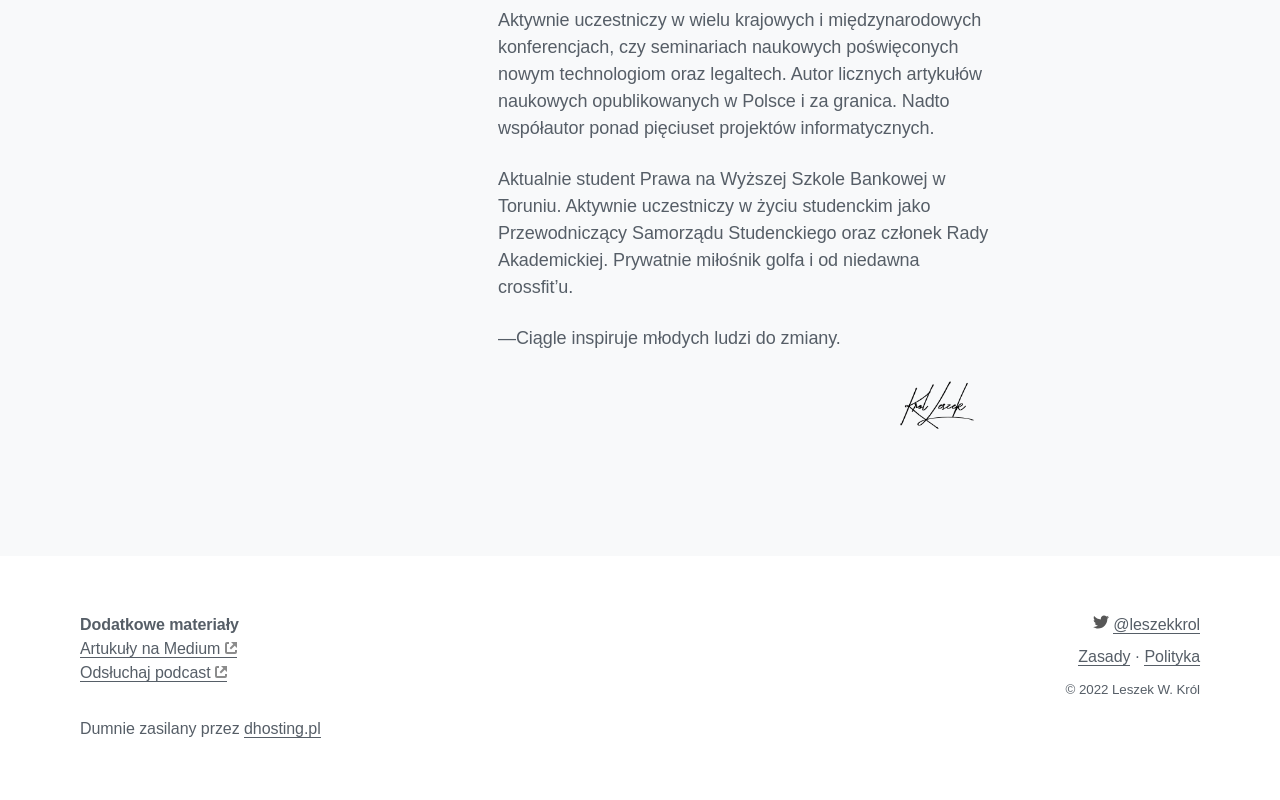
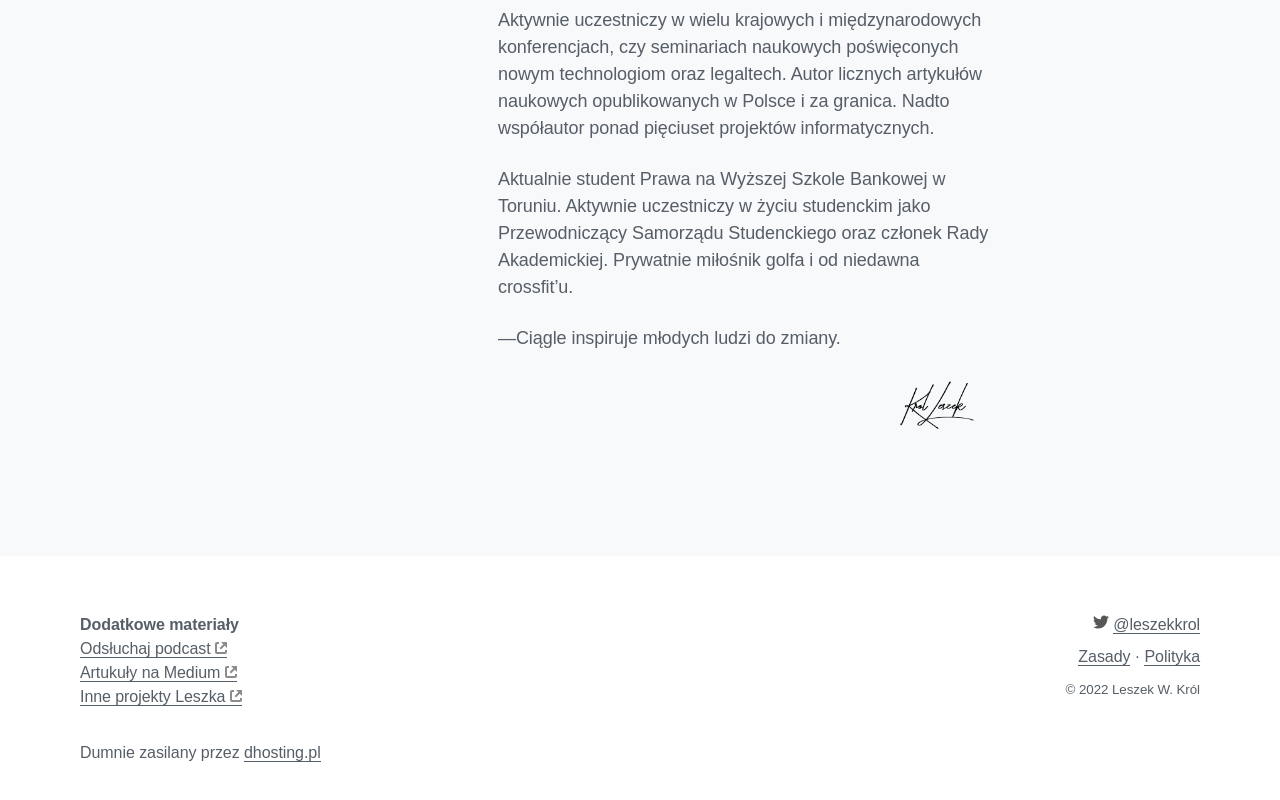
Before and after one commit to leszekkrol/skutecznyplan.pl, a Nuxt app: page / in a window 1280 px wide. Shown: the part 5656-6456 px from the top of the page. Built offline with nearby package versions, Linux system fonts and the light colour scheme.

Commit message:
:construction: Footer tweaks

```diff
--- a/assets/main.css
+++ b/assets/main.css
@@ -119,7 +119,7 @@ button:not(.button-link),
 .tl {text-align: left;}
 .tr {text-align: right;}
 
-.mb0 {margin-bottom: 0}
+.mb0 {margin-bottom: 0 !important}
 .mb1 {margin-bottom: 16px}
 .mt0 {margin-top: 0;}
 .mvhalf {margin-top: 8px;margin-bottom: 8px}
--- a/components/TheFooter.vue
+++ b/components/TheFooter.vue
@@ -3,18 +3,31 @@
     <div class="container container--wide cols">
       <div class="col col--two mb2 tl">
         <b>Dodatkowe materiały</b><br>
-        <a href="http://medium.com/@leszekkrol" target="_blank">
-          Artukuły na Medium <svg xmlns="http://www.w3.org/2000/svg" width="12" height="12"><g fill="#8c8c8c"><path d="M8.293 2.293L4.586 6 6 7.414l3.707-3.707L12 6V0H6l2.293 2.293z"></path><path d="M10 10H2V2h2V0H2a2 2 0 00-2 2v8a2 2 0 002 2h8a2 2 0 002-2V8h-2z"></path></g></svg>
-        </a><br>
-        <a href="https://anchor.fm/skuteczny-plan-podcast" target="_blank">
-          Odsłuchaj podcast <svg xmlns="http://www.w3.org/2000/svg" width="12" height="12"><g fill="#8c8c8c"><path d="M8.293 2.293L4.586 6 6 7.414l3.707-3.707L12 6V0H6l2.293 2.293z"></path><path d="M10 10H2V2h2V0H2a2 2 0 00-2 2v8a2 2 0 002 2h8a2 2 0 002-2V8h-2z"></path></g></svg>
-        </a>
-        <div class="mt2">Dumnie zasilany przez <a href="https://dhosting.pl/pp-leszekkrol" target="_blank">dhosting.pl</a></div>
+        <ul class="footer-list color-grey">
+          <li class="mb0">
+            <a href="https://anchor.fm/skuteczny-plan-podcast" target="_blank" title="Odsłuchaj podcast Skuteczny Plan na Anchor.fm lub Spotify">
+              Odsłuchaj podcast <svg xmlns="http://www.w3.org/2000/svg" width="12" height="12"><g fill="#8c8c8c"><path d="M8.293 2.293L4.586 6 6 7.414l3.707-3.707L12 6V0H6l2.293 2.293z"></path><path d="M10 10H2V2h2V0H2a2 2 0 00-2 2v8a2 2 0 002 2h8a2 2 0 002-2V8h-2z"></path></g></svg>
+            </a>
+          </li>
+          <li class="mb0">
+            <a href="http://medium.com/@leszekkrol" target="_blank" title="Skuteczny Plan Podcast na Medium">
+              Artukuły na Medium <svg xmlns="http://www.w3.org/2000/svg" width="12" height="12"><g fill="#8c8c8c"><path d="M8.293 2.293L4.586 6 6 7.414l3.707-3.707L12 6V0H6l2.293 2.293z"></path><path d="M10 10H2V2h2V0H2a2 2 0 00-2 2v8a2 2 0 002 2h8a2 2 0 002-2V8h-2z"></path></g></svg>
+            </a>
+          </li>
+          <li class="mb0">
+            <a href="http://linktr.ee/leszekkrol" target="_blank" title="Inne ciekawe projekty Leszek W. Król">
+              Inne projekty Leszka <svg xmlns="http://www.w3.org/2000/svg" width="12" height="12"><g fill="#8c8c8c"><path d="M8.293 2.293L4.586 6 6 7.414l3.707-3.707L12 6V0H6l2.293 2.293z"></path><path d="M10 10H2V2h2V0H2a2 2 0 00-2 2v8a2 2 0 002 2h8a2 2 0 002-2V8h-2z"></path></g></svg>
+            </a>
+          </li>
+        </ul>
+        <div class="mt2">Dumnie zasilany przez <a href="https://dhosting.pl/pp-leszekkrol" target="_blank" title="dhosting.pl wspiera podcast Skuteczny Plan prowadzony przez Leszek W. Król">dhosting.pl</a></div>
       </div>
       <div class="col col--two mb2 tr">
         <ul class="footer-list color-grey">
-          <li><svg xmlns="http://www.w3.org/2000/svg" width="16" height="16"><path d="M16 3c-.6.3-1.2.4-1.9.5.7-.4 1.2-1 1.4-1.8-.6.4-1.3.6-2.1.8-.6-.6-1.5-1-2.4-1-1.7 0-3.2 1.5-3.2 3.3 0 .3 0 .5.1.7-2.7-.1-5.2-1.4-6.8-3.4-.3.5-.4 1-.4 1.7 0 1.1.6 2.1 1.5 2.7-.5 0-1-.2-1.5-.4C.7 7.7 1.8 9 3.3 9.3c-.3.1-.6.1-.9.1-.2 0-.4 0-.6-.1.4 1.3 1.6 2.3 3.1 2.3-1.1.9-2.5 1.4-4.1 1.4H0c1.5.9 3.2 1.5 5 1.5 6 0 9.3-5 9.3-9.3v-.4C15 4.3 15.6 3.7 16 3z" fill="#575757"></path></svg> <a href="https://twitter.com/leszekkrol" target="_blank">@leszekkrol</a></li>
-          <li><a href="/terms/" class="color-grey">Zasady</a> · <a href="/privacy/" class="color-grey">Polityka</a></li>
+          <li>
+            <svg xmlns="http://www.w3.org/2000/svg" width="16" height="16"><path d="M16 3c-.6.3-1.2.4-1.9.5.7-.4 1.2-1 1.4-1.8-.6.4-1.3.6-2.1.8-.6-.6-1.5-1-2.4-1-1.7 0-3.2 1.5-3.2 3.3 0 .3 0 .5.1.7-2.7-.1-5.2-1.4-6.8-3.4-.3.5-.4 1-.4 1.7 0 1.1.6 2.1 1.5 2.7-.5 0-1-.2-1.5-.4C.7 7.7 1.8 9 3.3 9.3c-.3.1-.6.1-.9.1-.2 0-.4 0-.6-.1.4 1.3 1.6 2.3 3.1 2.3-1.1.9-2.5 1.4-4.1 1.4H0c1.5.9 3.2 1.5 5 1.5 6 0 9.3-5 9.3-9.3v-.4C15 4.3 15.6 3.7 16 3z" fill="#575757"></path></svg> <a href="https://twitter.com/leszekkrol" target="_blank" title="Twitter Leszek W. Król">@leszekkrol</a>
+          </li>
+          <li><a href="/zasady-korzystania/" title="Zasady korzystania" class="color-grey">Zasady</a> · <a href="/polityka-prywatnosci/" title="Polityka prywatności" class="color-grey">Polityka</a></li>
           <li><small>© 2022 Leszek W. Król</small></li>
         </ul>
       </div>
```
